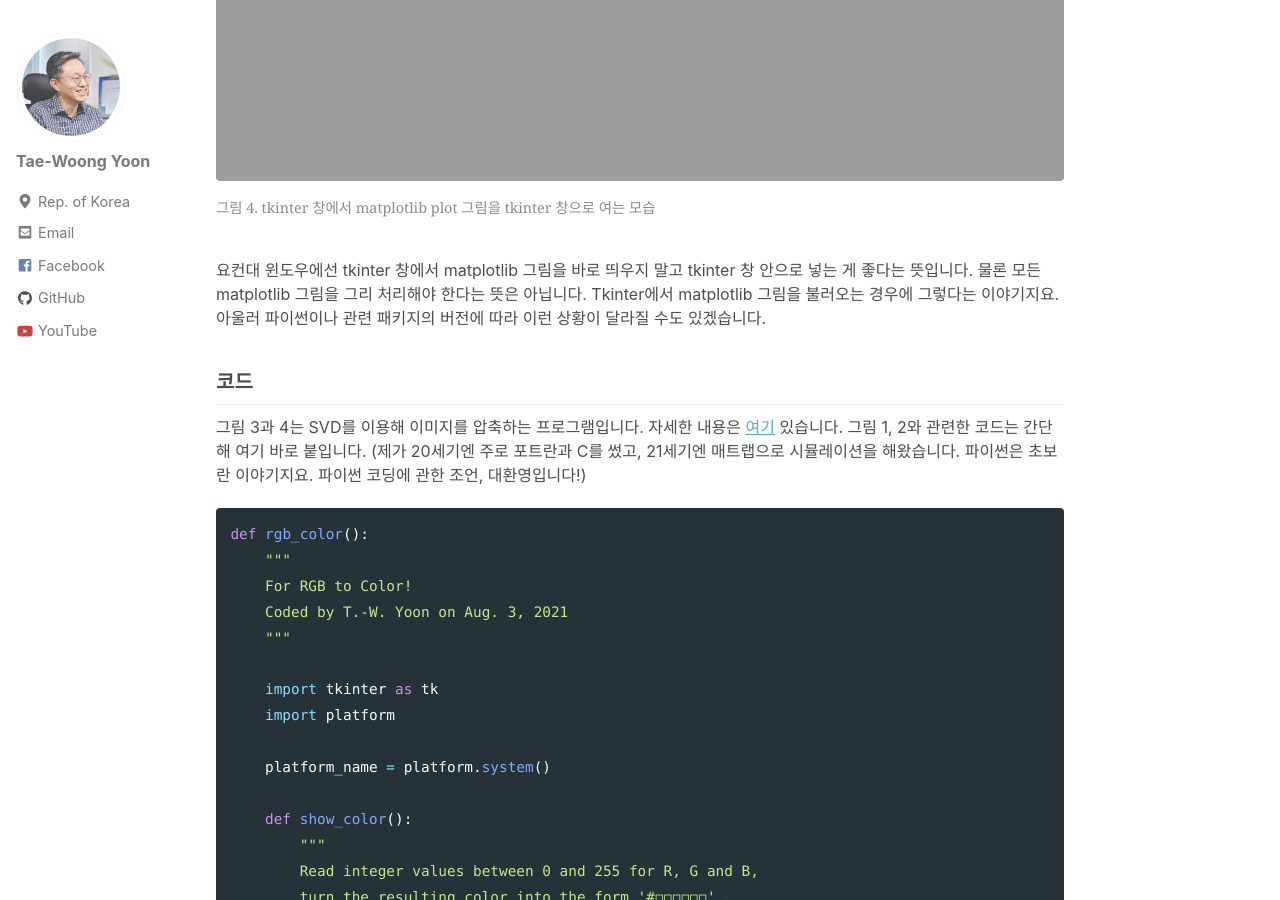
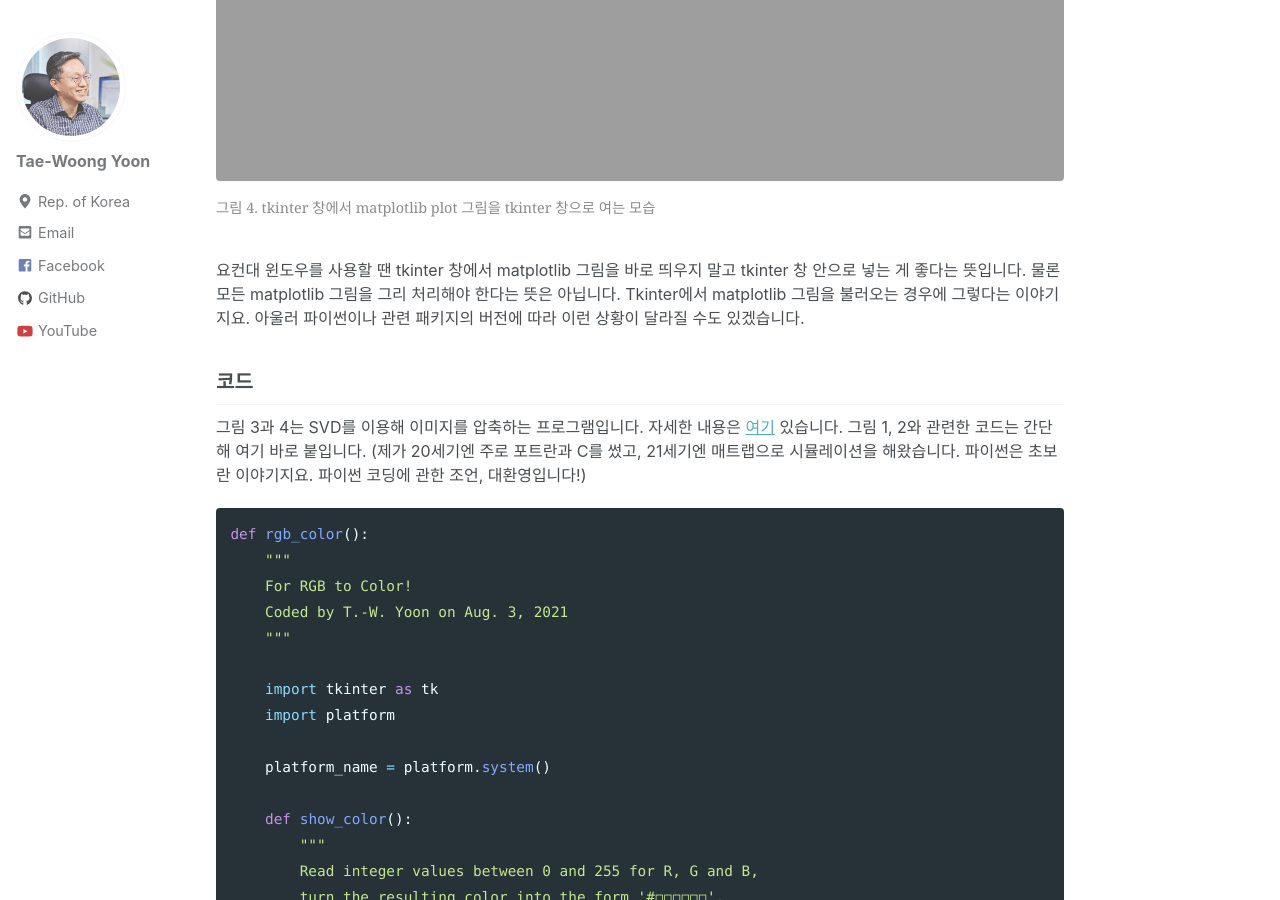
Before and after one commit to twy80/mkkim85.github.io, a Jekyll site: the page built from _posts/2021-09-03-tkinter.md, in a window 1280 px wide and 900 px high, scrolled down 3379 px. Built offline with Jekyll 4.4.1, drawn with Linux system fonts in a browser that asks for light colours; nearby versions of some CDN libraries.

Commit message:
Update 2021-09-03-tkinter.md

```diff
--- a/_posts/2021-09-03-tkinter.md
+++ b/_posts/2021-09-03-tkinter.md
@@ -46,7 +46,7 @@ Matplotlib는 파이썬의 대표적인 그림 그리기 패키지입니다. 파
     <figcaption>그림 4. tkinter 창에서 matplotlib plot 그림을 tkinter 창으로 여는 모습</figcaption>
 </figure></center>
 
-요컨대 윈도우에선 tkinter 창에서 matplotlib 그림을 바로 띄우지 말고 tkinter 창 안으로 넣는 게 좋다는 뜻입니다. 물론 모든 matplotlib 그림을 그리 처리해야 한다는 뜻은 아닙니다. Tkinter에서 matplotlib 그림을 불러오는 경우에 그렇다는 이야기지요. 아울러 파이썬이나 관련 패키지의 버전에 따라 이런 상황이 달라질 수도 있겠습니다.
+요컨대 윈도우를 사용할 땐 tkinter 창에서 matplotlib 그림을 바로 띄우지 말고 tkinter 창 안으로 넣는 게 좋다는 뜻입니다. 물론 모든 matplotlib 그림을 그리 처리해야 한다는 뜻은 아닙니다. Tkinter에서 matplotlib 그림을 불러오는 경우에 그렇다는 이야기지요. 아울러 파이썬이나 관련 패키지의 버전에 따라 이런 상황이 달라질 수도 있겠습니다.
 
 ## 코드 ##
 
```
